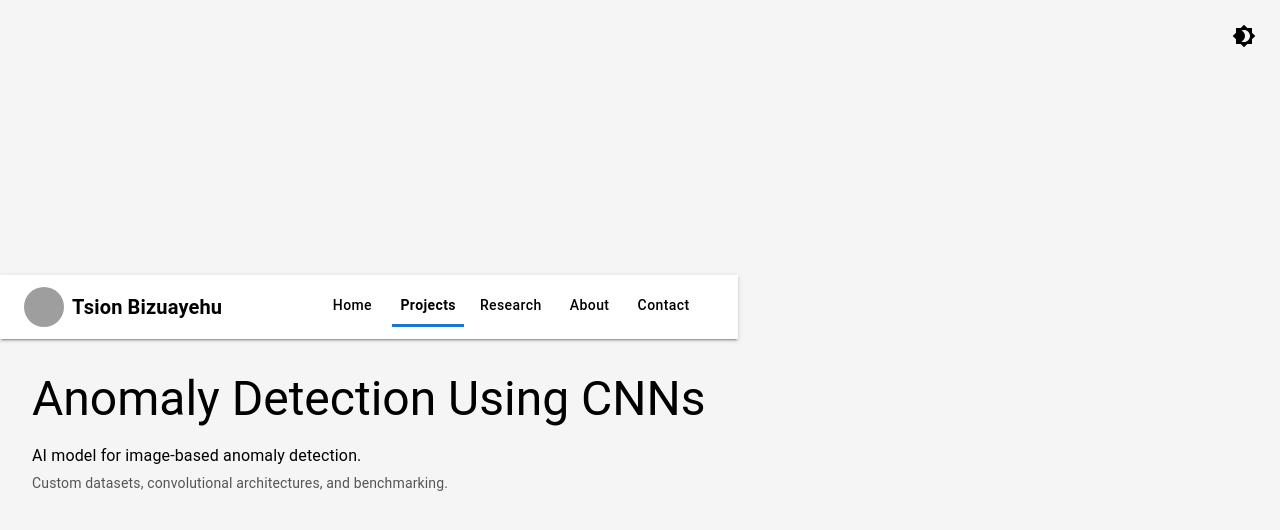
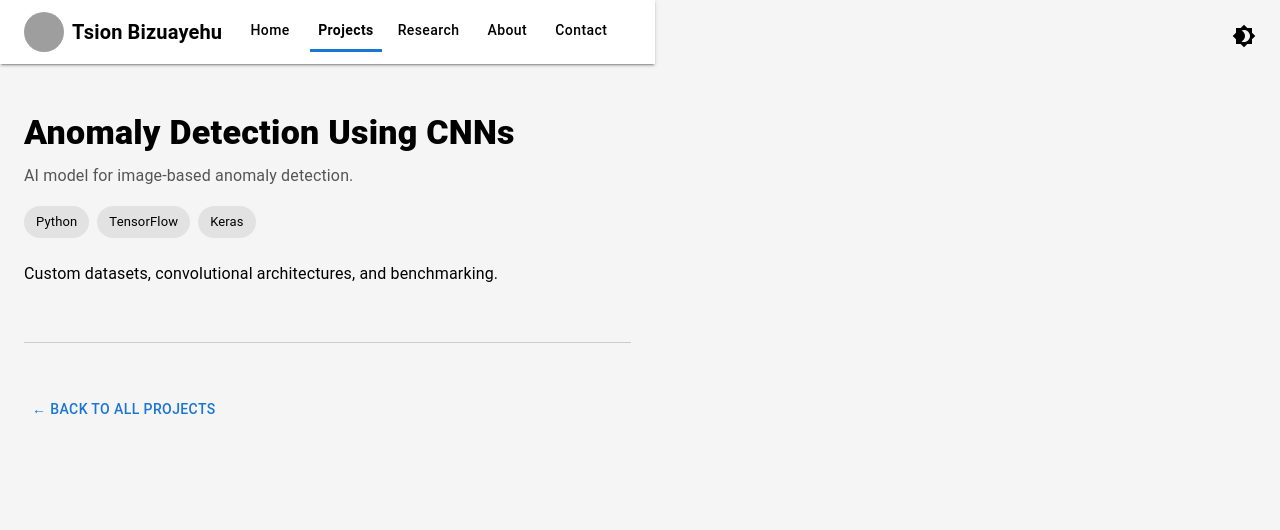
Before and after one commit to TSION2121/my-portfolio, a React (Vite) app: page /projects/anomaly-detector in a window 1280 px wide. Shown: the top 530 px of the page. Built offline with nearby package versions, Linux system fonts and the light colour scheme; data requests are answered from the project's data file; grey boxes are pictures that could not be loaded.

Commit message:
refactor(project-detail): Update ProjectDetail to use local data

```diff
--- a/src/pages/ProjectDetail.jsx
+++ b/src/pages/ProjectDetail.jsx
@@ -1,46 +1,77 @@
 // src/pages/ProjectDetail.jsx
-import React, { useEffect, useState } from 'react';
-import { useParams } from 'react-router-dom';
+import React, { useMemo } from 'react';
+import { useParams, Link } from 'react-router-dom';
+import Box from '@mui/material/Box';
 import Typography from '@mui/material/Typography';
-import { Box, CircularProgress } from '@mui/material';
+import Chip from '@mui/material/Chip';
+import Button from '@mui/material/Button';
+import Stack from '@mui/material/Stack';
+import Divider from '@mui/material/Divider';
+import PageWrapper from '../components/PageWrapper';
+import { Container } from '@mui/material';
+import db from '../../db.json'; // Directly import the JSON data
 
 const ProjectDetail = () => {
     const { id } = useParams();
-    const [project, setProject] = useState(null);
-    const [loading, setLoading] = useState(true);
 
-    useEffect(() => {
-        fetch(`http://localhost:4000/projects/${id}`)
-            .then((res) => res.json())
-            .then((data) => {
-                setProject(data);
-                setLoading(false);
-            })
-            .catch(() => setLoading(false));
+    // Find the project item directly from the imported JSON
+    const project = useMemo(() => {
+        return db.projects.find(p => p.id === id);
     }, [id]);
 
-    if (loading) {
+    if (!project) {
         return (
-            <Box sx={{ padding: '2rem', textAlign: 'center' }}>
-                <CircularProgress />
-            </Box>
-        );
-    }
-
-    if (!project || !project.id) {
-        return (
-            <Box sx={{ padding: '2rem', textAlign: 'center' }}>
-                <Typography variant="h4">Project Not Found</Typography>
-            </Box>
+            <PageWrapper>
+                <Container maxWidth="md" sx={{ py: 6, textAlign: 'center' }}>
+                    <Typography variant="h4" gutterBottom>Project Not Found</Typography>
+                    <Typography variant="body1" color="text.secondary">
+                        The project you're looking for doesn't exist.
+                    </Typography>
+                    <Button component={Link} to="/projects" variant="contained" sx={{ mt: 2 }}>
+                        Back to all Projects
+                    </Button>
+                </Container>
+            </PageWrapper>
         );
     }
 
     return (
-        <Box sx={{ padding: '2rem' }}>
-            <Typography variant="h3" gutterBottom>{project.title}</Typography>
-            <Typography variant="body1" gutterBottom>{project.description}</Typography>
-            <Typography variant="body2" color="textSecondary">{project.details}</Typography>
-        </Box>
+        <PageWrapper>
+            <Container maxWidth="md" sx={{ py: 6 }}>
+                <Typography variant="h4" component="h1" sx={{ fontWeight: 800 }}>{project.title}</Typography>
+                <Typography variant="subtitle1" color="text.secondary" sx={{ mt: 1, mb: 2 }}>{project.description}</Typography>
+
+                <Stack direction="row" spacing={1} sx={{ mb: 3, flexWrap: 'wrap' }}>
+                    {(project.techStack || []).map((t, index) => (
+                        <Chip key={index} label={t} />
+                    ))}
+                </Stack>
+
+                <Typography variant="body1" sx={{ whiteSpace: 'pre-wrap', mb: 3 }}>
+                    {project.details}
+                </Typography>
+
+                <Stack direction="row" spacing={2} sx={{ mb: 4 }}>
+                    {project.demo && (
+                        <Button href={project.demo} target="_blank" rel="noopener noreferrer" variant="contained">
+                            View Demo
+                        </Button>
+                    )}
+                    {project.github && (
+                        <Button href={project.github} target="_blank" rel="noopener noreferrer" variant="outlined">
+                            GitHub Repository
+                        </Button>
+                    )}
+                </Stack>
+                <Divider />
+
+                <Box sx={{ mt: 4, pt: 2 }}>
+                    <Button component={Link} to="/projects" variant="text">
+                        ← Back to all Projects
+                    </Button>
+                </Box>
+            </Container>
+        </PageWrapper>
     );
 };
 
```
